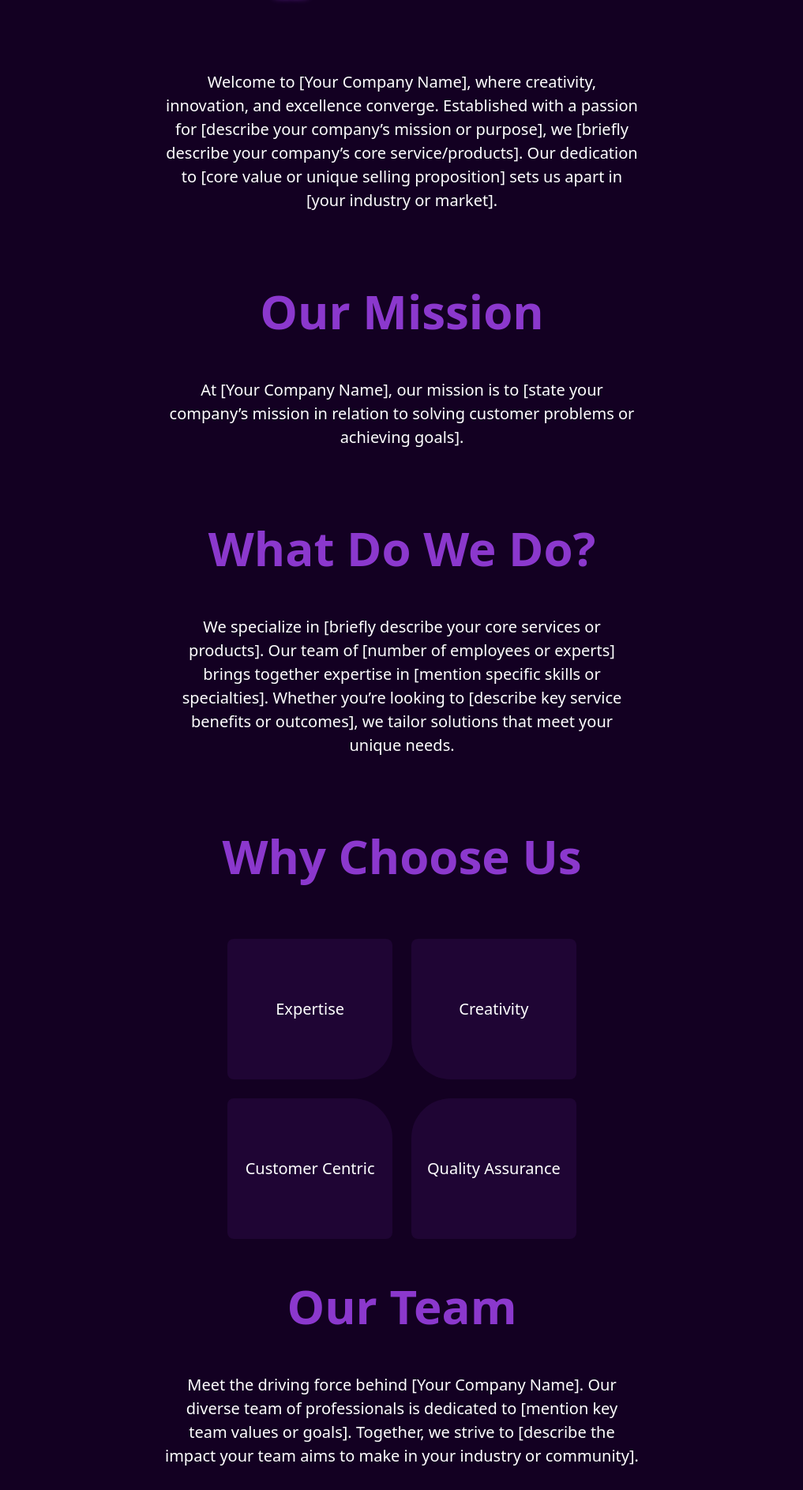
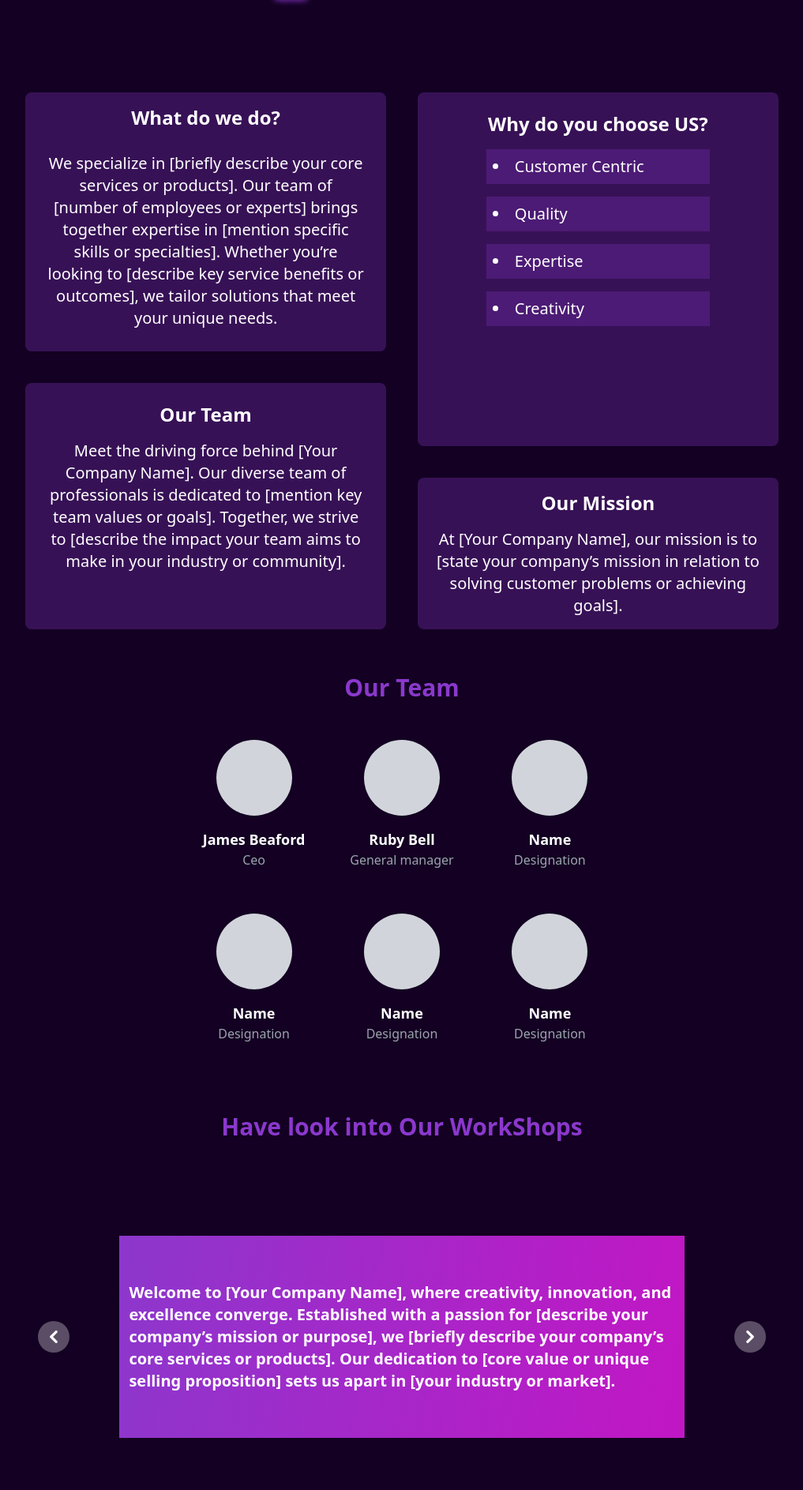
Before and after one commit to Ganeshraj08/Celexta, a React (Vite) app: page /about-us in a window 1280 px wide. Shown: the part 273-2160 px from the top of the page at 79% size, without its empty margins (131-1148 px from the left). Built offline with nearby package versions, Linux system fonts and the light colour scheme.

Commit message:
Modified About us page

```diff
--- a/src/pages/About.jsx
+++ b/src/pages/About.jsx
@@ -1,8 +1,34 @@
-import React from "react";
+import React, { useState } from 'react';
 
-const About = () => {
+const AboutUs = () => {
+  const cards = [
+    { name: 'James Beaford', title: 'Ceo' },
+    { name: 'Ruby Bell', title: 'General manager' },
+    { name: 'Name', title: 'Designation' },
+    { name: 'Name', title: 'Designation' },
+    { name: 'Name', title: 'Designation' },
+    { name: 'Name', title: 'Designation' },
+
+  ];
+  const [currentIndex, setCurrentIndex] = useState(0);
+
+  const items = [
+    { content: 'Welcome to [Your Company Name], where creativity, innovation, and excellence converge. Established with a passion for [describe your company’s mission or purpose], we [briefly describe your company’s core services or products]. Our dedication to [core value or unique selling proposition] sets us apart in [your industry or market].'},
+    { content: 'Meet the driving force behind [Your Company Name]. Our diverse team of professionals is dedicated to [mention key team values or goals]. Together, we strive to [describe the impact your team aims to make in your industry or community].'},
+    { content: 'Welcome to [Your Company Name], where creativity, innovation, and excellence converge. Established with a passion for [describe your company’s mission or purpose], we [briefly describe your company’s core services or products]. Our dedication to [core value or unique selling proposition] sets us apart in [your industry or market].' },
+    { content: 'Welcome to [Your Company Name], where creativity, innovation, and excellence converge. Established with a passion for [describe your company’s mission or purpose], we [briefly describe your company’s core services or products]. Our dedication to [core value or unique selling proposition] sets us apart in [your industry or market].' },
+    { content: 'Welcome to [Your Company Name], where creativity, innovation, and excellence converge. Established with a passion for [describe your company’s mission or purpose], we [briefly describe your company’s core services or products]. Our dedication to [core value or unique selling proposition] sets us apart in [your industry or market].'}
+  ];
+
+  const handlePrev = () => {
+    setCurrentIndex((prevIndex) => (prevIndex === 0 ? items.length - 1 : prevIndex - 1));
+  };
+
+  const handleNext = () => {
+    setCurrentIndex((prevIndex) => (prevIndex === items.length - 1 ? 0 : prevIndex + 1));
+  };
   return (
-    <div className="h-auto bg-[#130022] text-white flex flex-col items-center justify-center text-center p-5 font-sans">
+    <div className="bg-background text-white min-h-screen flex flex-col items-center justify-center p-6">
       <div className="flex items-center gap-0 justify-center mb-10">
         <div className="flex items-end mr-2.5">
             <div className="w-[15px] bg-[#ccc] -ml-[2px] shadow-[2px_2px_8px_rgba(139,56,205,1)] h-[20px]"></div>
@@ -13,58 +39,115 @@ const About = () => {
           About Us
         </h1>
       </div>
-      <p className="max-w-[600px] mb-10 text-[20px]">
-        Welcome to [Your Company Name], where creativity, innovation, and
-        excellence converge. Established with a passion for [describe your
-        company’s mission or purpose], we [briefly describe your company’s core
-        service/products]. Our dedication to [core value or unique selling
-        proposition] sets us apart in [your industry or market].
-      </p>
-      <h2 className="my-10 text-[#8b38cd] font-bold text-[60px] font-roboto text-shadow-[0_0_1px_#ffffff]">
-        Our Mission
-      </h2>
-      <p className="max-w-[600px] mb-10 text-[20px]">
-        At [Your Company Name], our mission is to [state your company’s mission
-        in relation to solving customer problems or achieving goals].
-      </p>
-      <h2 className="my-10 text-[#8b38cd] font-bold text-[60px] font-roboto text-shadow-[0_0_1px_#ffffff]">
-        What Do We Do?
-      </h2>
-      <p className="max-w-[600px] mb-10 text-[20px]">
-        We specialize in [briefly describe your core services or products]. Our
-        team of [number of employees or experts] brings together expertise in
-        [mention specific skills or specialties]. Whether you’re looking to
-        [describe key service benefits or outcomes], we tailor solutions that
-        meet your unique needs.
-      </p>
-      <h2 className="my-10 text-[#8b38cd] font-bold text-[60px] font-roboto text-shadow-[0_0_1px_#ffffff]">
-        Why Choose Us
-      </h2>
-      <div className="grid grid-cols-2 gap-6 mt-5">
-        <div className="bg-[#8b38cd]/10 text-white font-normal h-[178px] text-[20px] p-5 rounded-lg flex justify-center items-center text-center rounded-br-[50px]">
-          Expertise
+
+      <div className="container mx-auto px-4 py-6">
+        <div className="grid grid-cols-1 md:grid-cols-2 gap-10">
+          <div className="bg-purpletransparent p-4 rounded-lg ">
+            <h2 className="text-2xl font-semibold mb-4 text-center">What do we do?</h2>
+            <p className='p-3 text-center text-xl'>
+              We specialize in [briefly describe your core services or products]. Our team of [number of employees or experts] brings together expertise in [mention specific skills or specialties]. Whether you’re looking to [describe key service benefits or outcomes], we tailor solutions that meet your unique needs.
+            </p>
+          </div>
+
+          <div className="bg-purpletransparent px-4 py-6 rounded-lg row-span-4">
+            <h2 className="text-2xl font-semibold mb-4 text-center ">Why do you choose US?</h2>
+            <ul className="list-disc list-inside  flex flex-col items-center justify-center gap-4">
+            <li className="w-2/3 p-2 bg-[rgba(139,56,205,0.25)] text-xl">Customer Centric</li>
+            <li className="w-2/3 p-2 bg-[rgba(139,56,205,0.25)] text-xl">Quality</li>
+              <li className="w-2/3 p-2 bg-[rgba(139,56,205,0.25)] text-xl ">Expertise</li>
+              <li className="w-2/3 p-2 bg-[rgba(139,56,205,0.25)] text-xl">Creativity</li>
+
+            </ul>
+          </div>
+
+          <div className="bg-purpletransparent p-6 rounded-lg row-span-4">
+            <h2 className="text-2xl font-semibold mb-4 text-center ">Our Team</h2>
+            <p className='text-center font-normal text-xl'>
+              Meet the driving force behind [Your Company Name]. Our diverse team of professionals is dedicated to [mention key team values or goals]. Together, we strive to [describe the impact your team aims to make in your industry or community].
+            </p>
+          </div>
+
+          <div className="bg-purpletransparent p-4 rounded-lg">
+            <h2 className="text-2xl font-semibold mb-4 text-center">Our Mission</h2>
+            <p className='text-center font-normal text-xl'>
+              At [Your Company Name], our mission is to [state your company’s mission in relation to solving customer problems or achieving goals].
+            </p>
+          </div>
         </div>
-        <div className="rounded-bl-[50px] bg-[#8b38cd]/10 text-white font-normal h-[178px] text-[20px] p-5 rounded-lg flex justify-center items-center text-center">
-          Creativity
-        </div>
-        <div className="rounded-tr-[50px] bg-[#8b38cd]/10 text-white font-normal h-[178px] text-[20px] p-5 rounded-lg flex justify-center items-center text-center">
-          Customer Centric
-        </div>
-        <div className="rounded-tl-[50px] bg-[#8b38cd]/10 text-white font-normal h-[178px] text-[20px] p-5 rounded-lg flex justify-center items-center text-center">
-          Quality Assurance
+        <div className='text-center my-14'>
+      <h2 className='text-3xl font-bold mb-4 text-[#8b38cd]'>Our Team</h2>
+      <div className="container mx-auto flex items-center justify-center">
+        <div className="grid grid-cols-1 sm:grid-cols-2 md:grid-cols-3 lg:grid-cols-3 gap-6 p-4">
+          {cards.map((card, index) => (
+            <div key={index} className="bg-purple-900 text-center p-4 rounded-lg">
+              <div className="bg-gray-300 w-20 h-20 md:w-24 md:h-24 mx-auto rounded-full mb-4"></div>
+              <h3 className="text-purple-400 text-lg font-semibold">{card.name}</h3>
+              <p className="text-gray-400">{card.title}</p>
+            </div>
+          ))}
         </div>
       </div>
-      <h2 className="my-10 text-[#8b38cd] font-bold text-[60px] font-roboto text-shadow-[0_0_1px_#ffffff]">
-        Our Team
-      </h2>
-      <p className="max-w-[600px] mb-10 text-[20px]">
-        Meet the driving force behind [Your Company Name]. Our diverse team of
-        professionals is dedicated to [mention key team values or goals].
-        Together, we strive to [describe the impact your team aims to make in
-        your industry or community].
-      </p>
+    </div>
+    <div  className='text-center my-14'>
+    <h2 className='text-3xl font-bold mb-4 text-[#8b38cd]'>Have look into Our WorkShops</h2>
+    </div>
+    <div id="controls-carousel" className="relative w-full" data-carousel="static">
+      {/* Carousel wrapper */}
+      <div className="relative h-56 overflow-hidden rounded-lg md:h-96 flex flex-col justify-center items-center ">
+        {items.map((item, index) => (
+          <div
+            key={index}
+            className={`absolute  w-full sm:w-3/4 sm:h-2/3 flex items-center justify-center bg-lineargradient text-white font-bold text-sm transition-transform duration-700 ease-in-out ${index === currentIndex ? 'block' : 'hidden'}`}
+
+            data-carousel-item={index === currentIndex ? 'active' : ''}
+          >
+            <div className="p-3 overflow-y-auto text-xs md:text-xl max-h-[80vh] max-w-full">{item.content}</div>
+          </div>
+        ))}
+      </div>
+      {/* Slider controls */}
+      <button
+        type="button"
+        className="absolute top-0 start-0 z-30 flex items-center justify-center h-full px-4 cursor-pointer group focus:outline-none"
+        onClick={handlePrev}
+        aria-label="Previous"
+      >
+        <span className="inline-flex items-center justify-center w-10 h-10 rounded-full bg-white/30 dark:bg-gray-800/30 group-hover:bg-white/50 dark:group-hover:bg-gray-800/60 group-focus:ring-4 group-focus:ring-white dark:group-focus:ring-gray-800/70 group-focus:outline-none">
+          <svg
+            className="w-4 h-4 text-white dark:text-gray-800 rtl:rotate-180"
+            aria-hidden="true"
+            xmlns="http://www.w3.org/2000/svg"
+            fill="none"
+            viewBox="0 0 6 10"
+          >
+            <path stroke="currentColor" strokeLinecap="round" strokeLinejoin="round" strokeWidth="2" d="M5 1 1 5l4 4" />
+          </svg>
+          <span className="sr-only">Previous</span>
+        </span>
+      </button>
+      <button
+        type="button"
+        className="absolute top-0 end-0 z-30 flex items-center justify-center h-full px-4 cursor-pointer group focus:outline-none"
+        onClick={handleNext}
+        aria-label="Next"
+      >
+        <span className="inline-flex items-center justify-center w-10 h-10 rounded-full bg-white/30 dark:bg-gray-800/30 group-hover:bg-white/50 dark:group-hover:bg-gray-800/60 group-focus:ring-4 group-focus:ring-white dark:group-focus:ring-gray-800/70 group-focus:outline-none">
+          <svg
+            className="w-4 h-4 text-white dark:text-gray-800 rtl:rotate-180"
+            aria-hidden="true"
+            xmlns="http://www.w3.org/2000/svg"
+            fill="none"
+            viewBox="0 0 6 10"
+          >
+            <path stroke="currentColor" strokeLinecap="round" strokeLinejoin="round" strokeWidth="2" d="m1 9 4-4-4-4" />
+          </svg>
+          <span className="sr-only">Next</span>
+        </span>
+      </button>
+    </div>
+      </div>
     </div>
   );
-};
+}
 
-export default About;
+export default AboutUs;
--- a/tailwind.config.js
+++ b/tailwind.config.js
@@ -15,10 +15,12 @@ export default {
         white: "#FFFFFF",
         dark: "#8B38CD",
         light: "#FFFFFF0D",
+        card:"#C017C31A",
         hard: "#130022",
         darkgradient:"#3A373766",
         whitebg:'rgba(255, 255, 255, 0.15)',
-        pink:'rgba(192, 23, 195, 1)'
+        pink:'rgba(192, 23, 195, 1)',
+        purpletransparent: 'rgba(139, 56, 205, 0.30)'
       },
 
       boxShadow: {
@@ -31,7 +33,9 @@ export default {
       backgroundImage: {
         hero: "url('assets/images/background.jfif')",
         customgradient: 'linear-gradient(180deg, rgba(234, 103, 255, 0.48) 0%, rgba(181, 72, 219, 0.6) 28.5%, rgba(139, 56, 205, 0.6) 63%, rgba(94, 11, 159, 0.6) 100%)',
-        doublegradient:"linear-gradient(180deg, rgba(192, 23, 196, 0.3) 0%, rgba(139, 56, 205, 0.3) 100%)"
+        doublegradient:"linear-gradient(180deg, rgba(192, 23, 196, 0.3) 0%, rgba(139, 56, 205, 0.3) 100%)",
+        lineargradient:"linear-gradient(98.23deg, #8B38CD -2.8%, #C017C4 97.1%)",
+
       },
     },
   },
```
Also changed, not shown: src/pages/Login.jsx (+5 -2 lines), src/pages/Register.jsx (+6 -4 lines).
